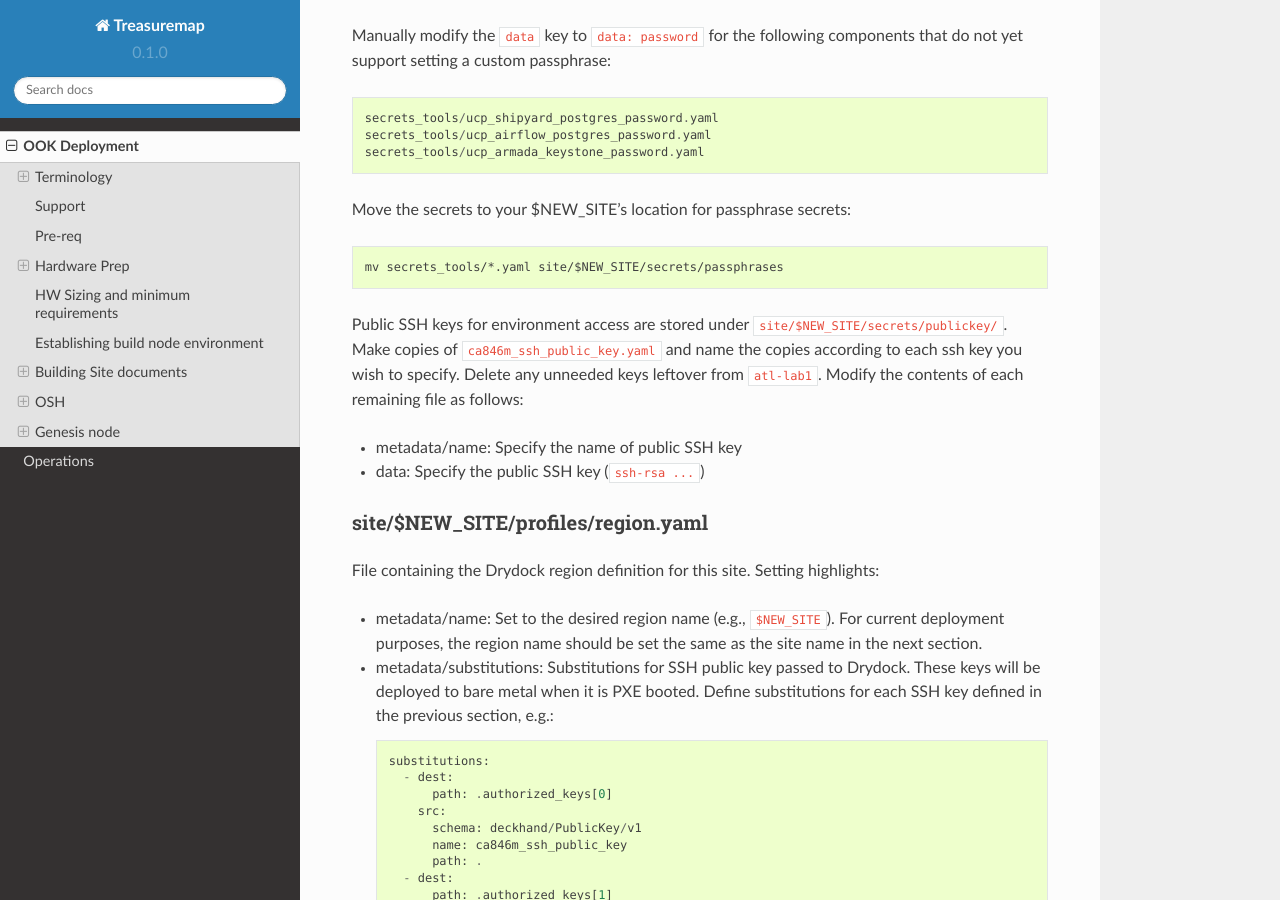
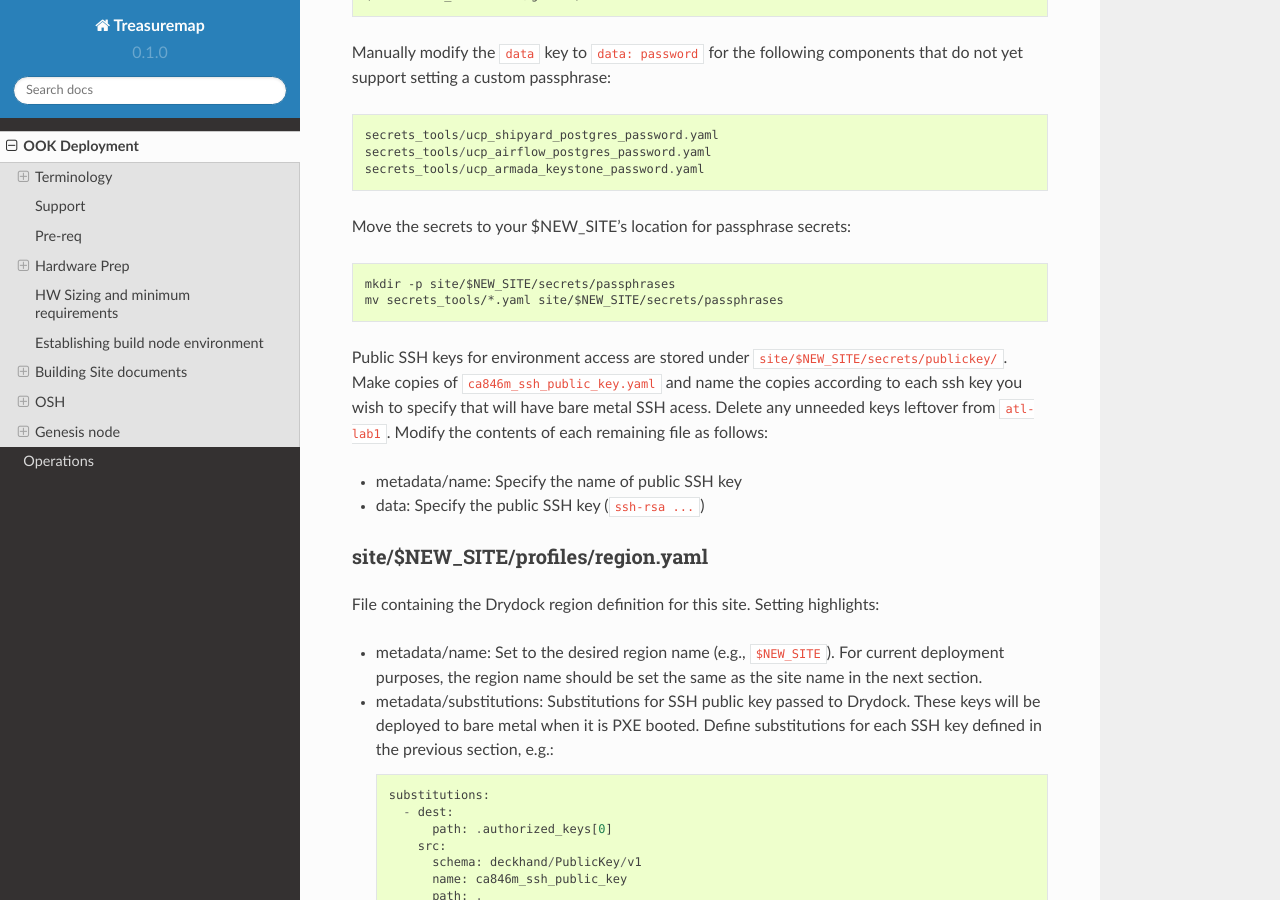
Before and after one commit to att-comdev/treasuremap, a Sphinx documentation site: the page built from docs/source/deployment.rst, in a window 1280 px wide and 900 px high, scrolled down 4015 px. Built offline with Sphinx 7.4.7 and the Read the Docs theme 2.0.0, drawn with Linux system fonts in a browser that asks for light colours; some of the changed text lies outside the part shown.

Commit message:
Address feedback per bug #390284
Closes bug #390284

Change-Id: I43fd01857c74ea9584fe4719db9dd5206b70f622

```diff
--- a/docs/source/deployment.rst
+++ b/docs/source/deployment.rst
@@ -209,13 +210,14 @@ components that do not yet support setting a custom passphrase::
 
 Move the secrets to your $NEW_SITE's location for passphrase secrets::
 
+    mkdir -p site/$NEW_SITE/secrets/passphrases
     mv secrets_tools/*.yaml site/$NEW_SITE/secrets/passphrases
 
 Public SSH keys for environment access are stored under
 ``site/$NEW_SITE/secrets/publickey/``. Make copies of ``ca846m_ssh_public_key.yaml``
-and name the copies according to each ssh key you wish to specify. Delete any
-unneeded keys leftover from ``atl-lab1``. Modify the contents of each remaining
-file as follows:
+and name the copies according to each ssh key you wish to specify that will have
+bare metal SSH acess. Delete any unneeded keys leftover from ``atl-lab1``.
+Modify the contents of each remaining file as follows:
 
 - metadata/name: Specify the name of public SSH key
 - data: Specify the public SSH key (``ssh-rsa ...``)
```
Also changed, not shown: other parts of docs/source/deployment.rst (+3 -2 lines).
